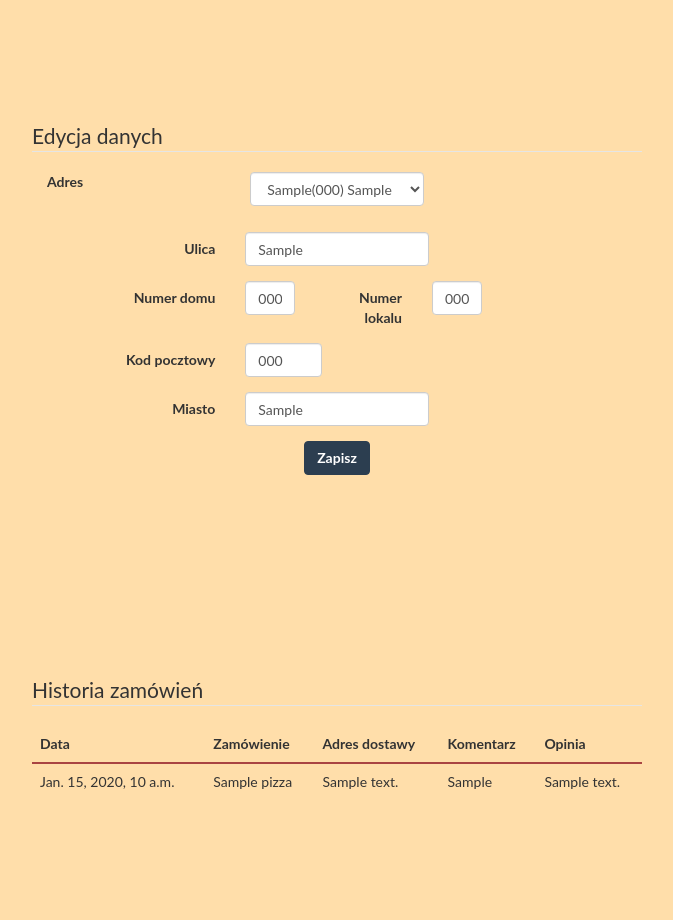
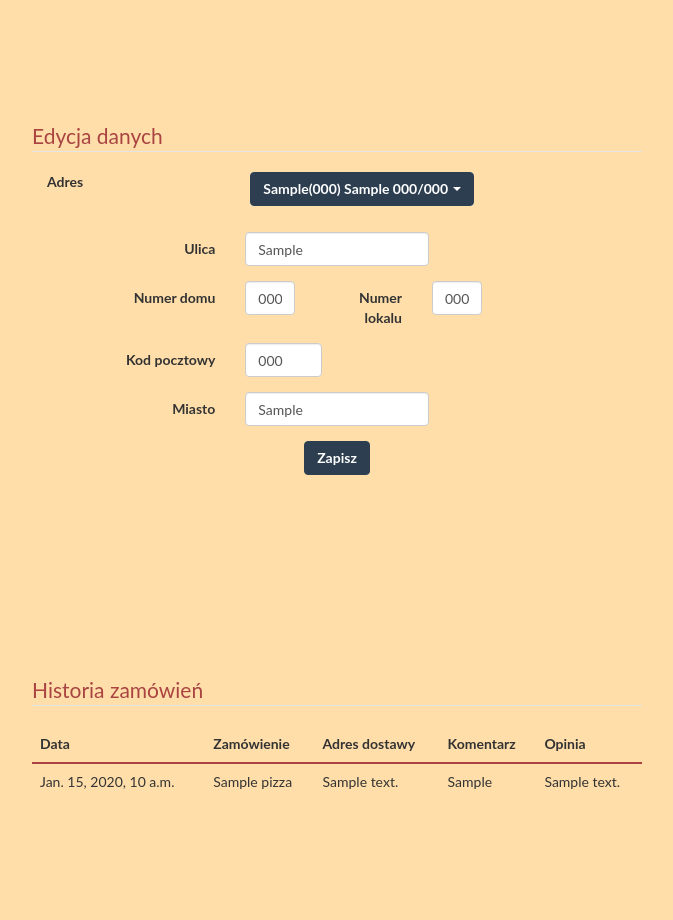
Before and after one commit to konkath/Gazzola, a Django app: template gazzola/templates/user_panel.html in a window 1280 px wide. Shown: the part 52-972 px from the top of the page, without its empty margins (303-976 px from the left). Run offline with Django 3.2, Linux system fonts and the light colour scheme; tables that the repository leaves empty hold one stand-in row (values such as "Sample post"); the template is opened without the code that fills it: values that come from a table or form of the project are taken from there, most other values are stand-ins (such as "Sample title", 1, 10 or a date in 2020); some libraries are stand-ins or nearby versions.

Commit message:
poprawa wyglądu panelu użytkownika

```diff
--- a/gazzola/templates/user_panel.html
+++ b/gazzola/templates/user_panel.html
@@ -3,12 +3,12 @@
 {% block main %}
 <section id="edit_address">
     {% csrf_token %}
-    <legend>Edycja danych</legend>
+    <legend class="text-danger">Edycja danych</legend>
     <div id="address-chooser">
         <div class="form-group">
             <label class="col-md-4 control-label" for="address">Adres</label>
-            <div class="col-md-4">
-                <select onchange="addressEditSelected();" id="address" name="address" class="form-control">
+            <div class="col-md-5">
+                <select onchange="addressEditSelected();" id="address" name="address" class="form-control selectpicker" data-style="btn btn-primary">
                     {% for address in addresses %}
                     <option value="{{address.id}}"> {{ address }}
                     </option>
@@ -73,7 +73,7 @@
 </section>
 
 <section id="order_history">
-    <legend>Historia zamówień</legend>
+    <legend class="text-danger">Historia zamówień</legend>
     <div class="table-responsive">
         <table class="table">
             <thead>
```
